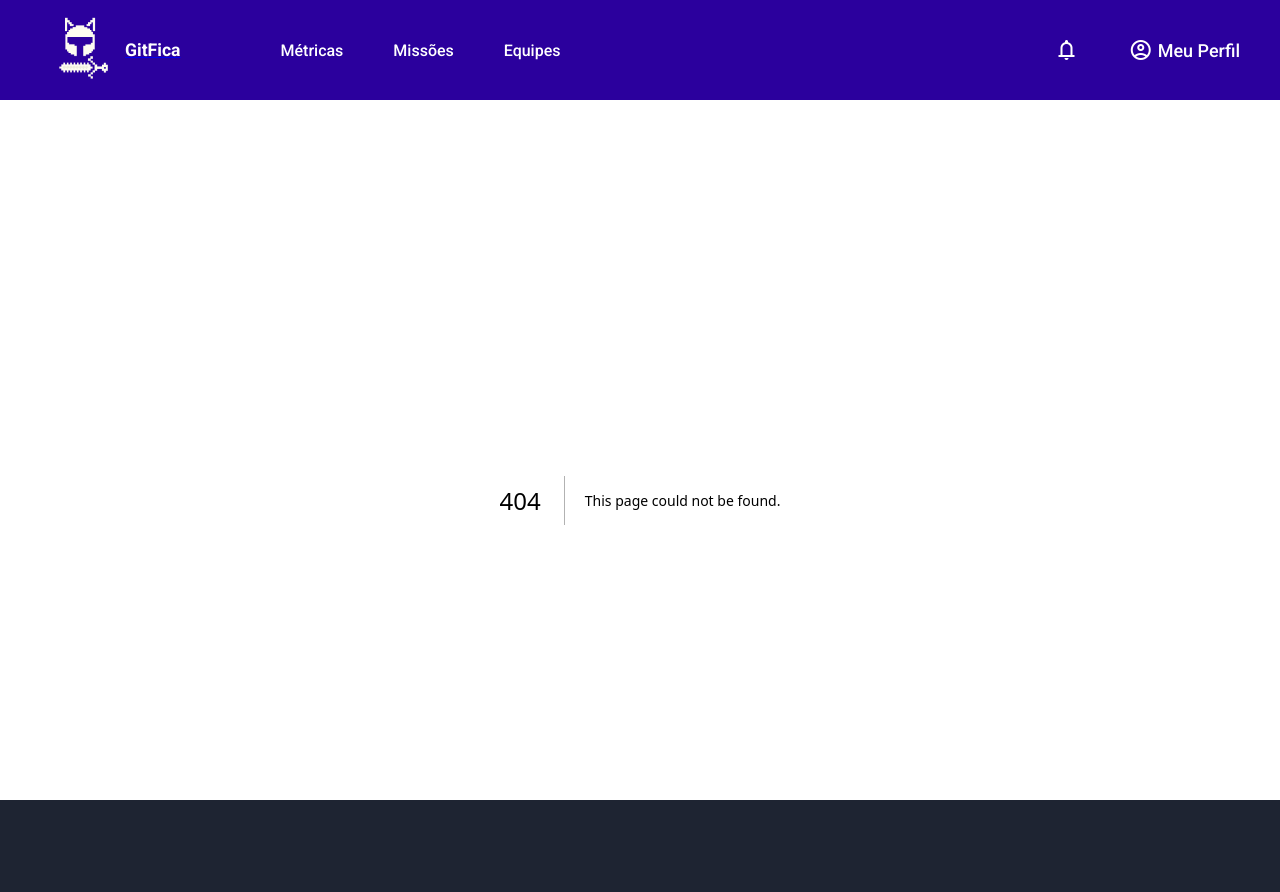
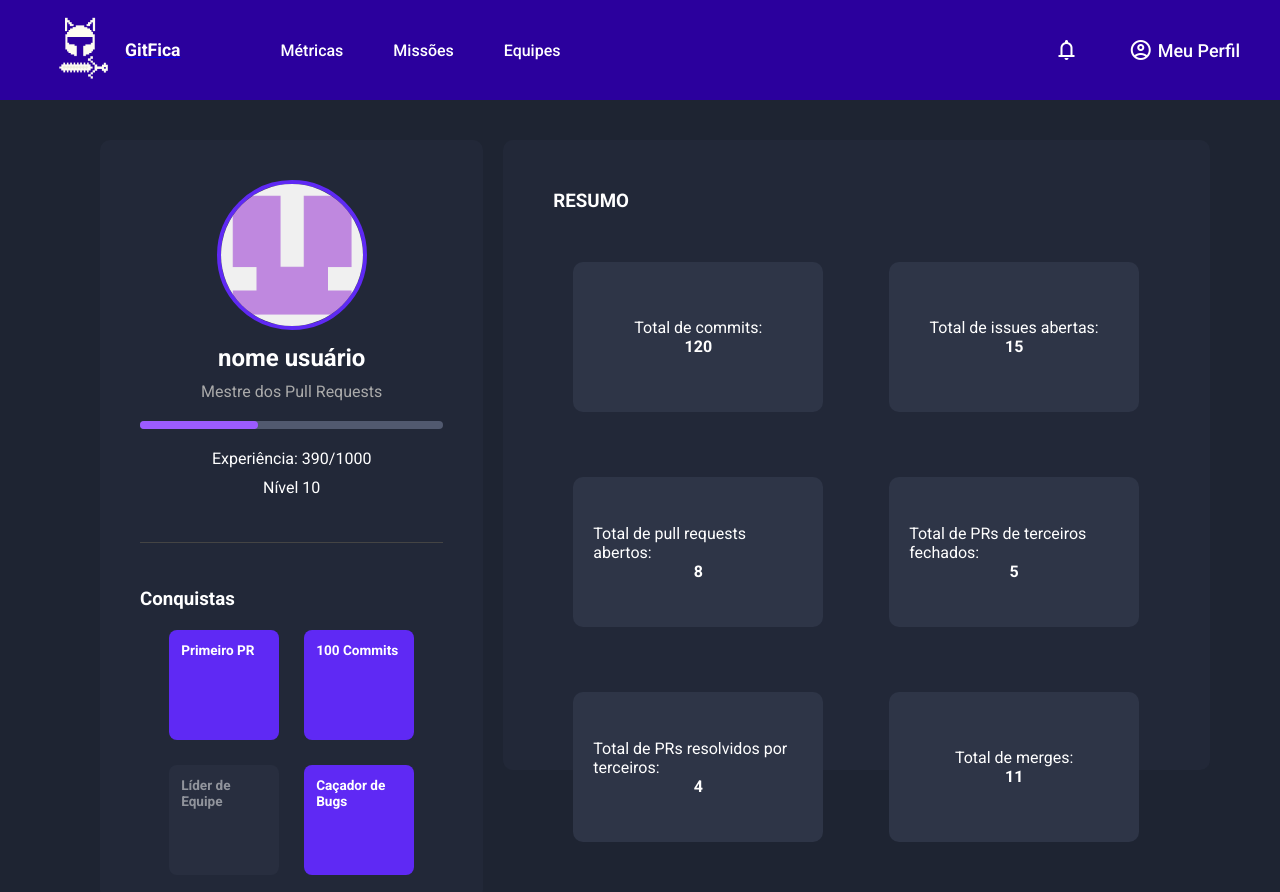
Before and after one commit to fga-eps-mds/2025.1-SGI-Frontend, a Next.js app: page /home in a window 1280 px wide. Before the commit this address had no page. Shown: the top 892 px of the page. Built offline with nearby package versions, Linux system fonts and the light colour scheme.

Commit message:
feat: cria tela de métricas

```diff
--- /dev/null
+++ b/src/app/home/home.module.css
@@ -0,0 +1,128 @@
+.container {
+  display: flex;
+  justify-content: space-between;
+  padding: 40px 70px 0px 100px;
+  gap: 20px;
+  color: white;
+  font-family: var(--font-roboto), sans-serif;
+  height: 100vh;
+}
+
+.leftPanel {
+  flex: 1;
+  background: #222838;
+  border-radius: 10px;
+  padding: 40px;
+  max-height: 775px;
+  max-width: 460px;
+}
+
+.userCard {
+  display: flex;
+  flex-direction: column;
+  align-items: center;
+  gap: 10px;
+}
+
+
+.profileImage {
+  width: 150px;
+  height: 150px;
+  border-radius: 50%;
+  object-fit: cover;
+  border: 4px solid #5F29F4;
+}
+
+.rank {
+  color: #aaa;
+}
+
+.xpBar {
+  width: 100%;
+  height: 8px;
+  background-color: #51596F;
+  border-radius: 4px;
+  margin: 10px 0;
+}
+
+.xpFill {
+  height: 100%;
+  background-color: #9C5BFF;
+  border-radius: 4px;
+}
+
+.separationBar {
+  width: 100%;
+  height: 1px;
+  background-color: #444;
+  margin: 45px 0px;
+}
+
+.achievementsTitle  h3{
+  align-items: center;
+  justify-content: center;
+}
+
+.badges {
+  display: flex;
+  flex-wrap: wrap;
+  gap: 25px;
+  margin-top: 20px;
+  justify-content: center;
+  align-content: center;
+  font-weight: bold;
+}
+
+.badges span {
+  background-color: #2E3547;
+  height: 110px;
+  width: 110px;
+  padding: 12px 12px;
+  border-radius: 8px;
+  font-size: 0.85rem;
+  opacity: 0.5;
+
+}
+
+.badges .active {
+  background-color: #5F29F4;
+  opacity: 1;
+}
+
+.rightPanel {
+  flex: 2;
+  background: #222838;
+  border-radius: 10px;
+  padding: 50px;
+  max-height: 630px;
+  max-width: 1100px;
+}
+
+.metrics {
+  display: grid;
+  grid-template-columns: repeat(auto-fit, minmax(220px, 1fr));
+  margin: 50px 20px;
+  gap: 65px
+}
+
+.metrics div{
+  background: #2E3547;
+  border-radius: 10px;
+  padding: 20px;
+  display: flex;
+  flex-direction: column;
+  align-items: center;
+  width: 250px;
+  height: 150px;
+  justify-content: center;
+}
+
+.points {
+  margin-top: 30px;
+  padding: 20px;
+  border-radius: 8px;
+  font-size: 1.2rem;
+  font-weight: bold;
+  width: 100%;
+  background-color: #2E3547;
+}
--- /dev/null
+++ b/src/app/home/page.tsx
@@ -0,0 +1,56 @@
+'use client';
+import styles from './home.module.css';
+import Image from 'next/image';
+
+
+export default function Home() {
+
+    return(
+        <main className={styles.container}>
+      <section className={styles.leftPanel}>
+        <div className={styles.userCard}>
+          <div >
+            <Image src="/sample_profile.png" alt="Avatar" width={120} height={120} className={styles.profileImage} />
+          </div>
+          <h2>nome usuário</h2>
+          <p className={styles.rank}> Mestre dos Pull Requests</p>
+          <div className={styles.xpBar}>
+            <div className={styles.xpFill} style={{ width: '39%' }}></div>
+          </div>
+          <p> Experiência: 390/1000</p>
+          <p> Nível 10</p>
+        </div>
+
+        <div className={styles.separationBar}></div>
+
+        <div className={styles.achievements}>
+          <div className={styles.achievementsTitle}>
+            <h3> Conquistas</h3>
+          </div>
+          <div className={styles.badges}>
+            <span className={styles.active}>Primeiro PR</span>
+            <span className={styles.active}>100 Commits</span>
+            <span>Líder de Equipe</span>
+            <span className={styles.active}>Caçador de Bugs</span>
+            <span>Estrela do Mês</span>
+            <span>Contribuidor VIP</span>
+          </div>
+        </div>
+      </section>
+
+        <section className={styles.rightPanel}>
+          <h3> RESUMO</h3>
+          <div className={styles.metrics}>
+            <div>Total de commits: <strong>120</strong></div>
+            <div>Total de issues abertas: <strong>15</strong></div>
+            <div>Total de pull requests abertos: <strong>8</strong></div>
+            <div>Total de PRs de terceiros fechados: <strong>5</strong></div>
+            <div>Total de PRs resolvidos por terceiros: <strong>4</strong></div>
+            <div>Total de merges: <strong>11</strong></div>
+          </div>
+          <div className={styles.points}> Total de pontos: <strong>850</strong></div>
+        </section>
+
+    </main>
+    );
+}
--- a/src/app/page.tsx
+++ b/src/app/page.tsx
@@ -15,6 +15,7 @@ export default function Home() { // definir o componente principal da página
     //mock: simula como se tivesse voltado do github
     window.location.href = '/api/auth/callback/github?code=CODIGO_TESTE'
   };
+
 
   return (
     <>
--- a/src/components/Header/page.tsx
+++ b/src/components/Header/page.tsx
@@ -29,7 +29,7 @@ export default function Header({ isLoggedIn }: HeaderProps) {
 
         <nav className={styles.navBar}>
           <ul>
-            <li className={styles.navLinks}><Link href="#">Métricas</Link></li>
+            <li className={styles.navLinks}><Link href="/home">Métricas</Link></li>
             <li className={styles.navLinks}><Link href="#">Missões</Link></li>
             <li className={styles.navLinks}><Link href="#">Equipes</Link></li>
           </ul>
```
